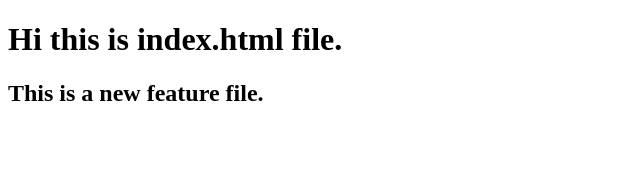
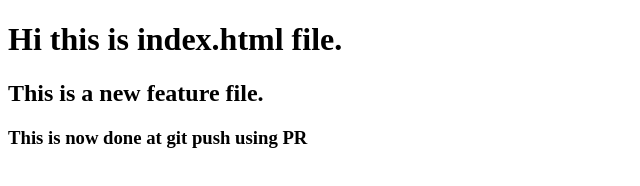
Before and after one commit to RAPGOD0303/git-tutorial-2, a plain HTML site: page src/index.html in a window 1280 px wide. Shown: the whole page, without its empty margins (0-640 px from the left). Drawn offline with Linux system fonts and the light colour scheme.

Commit message:
using PR

```diff
--- a/src/index.html
+++ b/src/index.html
@@ -8,5 +8,6 @@
 <body>
 <h1>Hi this is index.html file.</h1>
 <h2>This is a new feature file.</h2>
+<h3>This is now done at git push using PR</h3>
 </body>
 </html>
```
